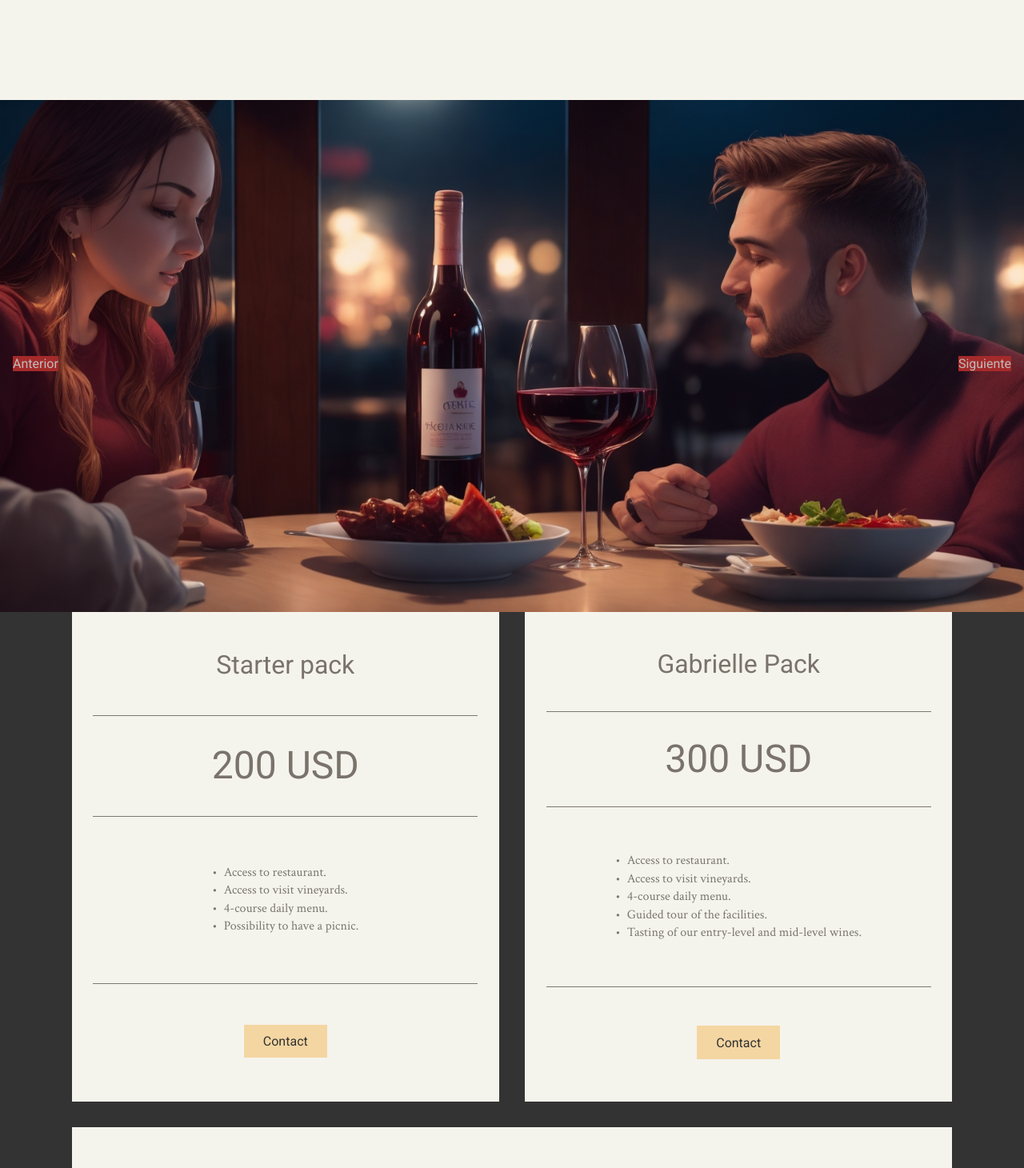
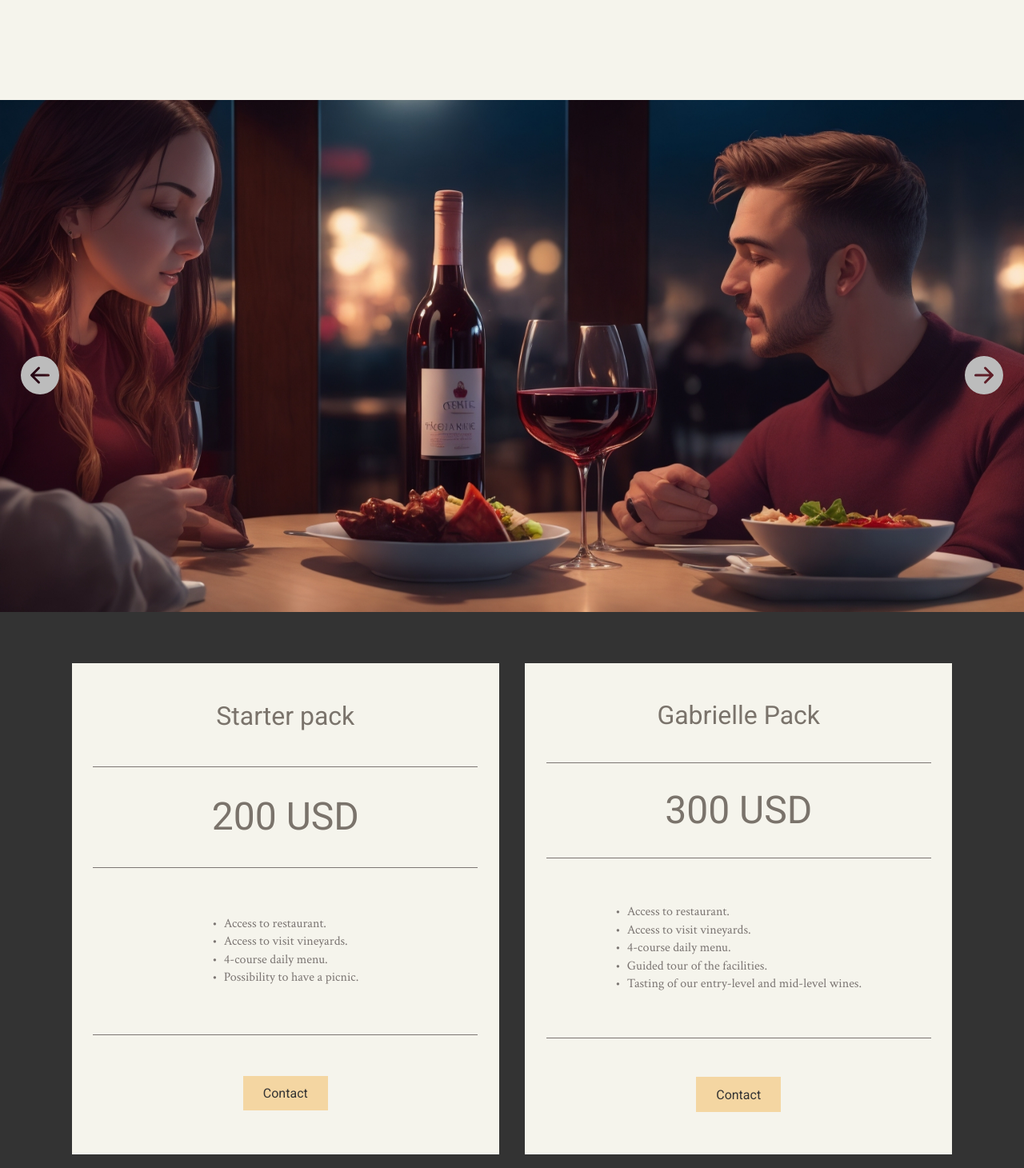
Before and after one commit to FrancoDellinocente/Gabrielle-Ricciardi, a React (Vite) app: page /visit in a window 1280 px wide. Shown: the part 1230-2690 px from the top of the page at 80% size. Built offline with nearby package versions, Linux system fonts and the light colour scheme; a web font is replaced by a local one.

Commit message:
Visit finalizado

```diff
--- a/src/Components/Carousel/Carousel.css
+++ b/src/Components/Carousel/Carousel.css
@@ -15,16 +15,20 @@
     object-fit: contain;  /* Ajusta la imagen sin deformarla */
   }
 
-  .carousel__left{
+  .carousel__button{
     position: absolute;
-    left: 1em;
     top: 50%;
-    background-color: brown;
+    cursor: pointer;
   }
 
-  .carousel__right{
-    position: absolute;
-    right: 1em;
-    top: 50%;
-    background-color: brown;
+  .carousel__button:hover{
+    color: var(--blanco);
   }
+
+  .carousel__button--left{
+    left: 2%;
+  }
+
+  .carousel__button--right{
+    right: 2%;
+  }
--- a/src/Components/Carousel/Carousel.jsx
+++ b/src/Components/Carousel/Carousel.jsx
@@ -30,9 +30,17 @@ const Carousel = ({ images, interval = 3000 }) => {
 
   return (
     <div className="carousel">
-      <button onClick={prevSlide} className="carousel__left">Anterior</button>
+      <button onClick={prevSlide} className="carousel__button carousel__button--left">
+        <svg xmlns="http://www.w3.org/2000/svg" width="48" height="48" className="" viewBox="0 0 16 16">
+          <path d="M8 0a8 8 0 1 0 0 16A8 8 0 0 0 8 0zm3.5 7.5a.5.5 0 0 1 0 1H5.707l2.147 2.146a.5.5 0 0 1-.708.708l-3-3a.5.5 0 0 1 0-.708l3-3a.5.5 0 1 1 .708.708L5.707 7.5H11.5z"/>
+        </svg>
+      </button>
       <img className="carousel-image" src={images[currentIndex]} alt="carousel"  />
-      <button onClick={nextSlide} className="carousel__right">Siguiente</button>
+      <button onClick={nextSlide} className="carousel__button carousel__button--right">
+        <svg xmlns="http://www.w3.org/2000/svg" width="48" height="48" className="" viewBox="0 0 16 16">
+          <path d="M8 0a8 8 0 1 1 0 16A8 8 0 0 1 8 0zM4.5 7.5a.5.5 0 0 0 0 1h5.793l-2.147 2.146a.5.5 0 0 0 .708.708l3-3a.5.5 0 0 0 0-.708l-3-3a.5.5 0 1 0-.708.708L10.293 7.5H4.5z"/>
+        </svg>
+      </button>
     </div>
   );
 };
--- a/src/Components/Footer/Footer.css
+++ b/src/Components/Footer/Footer.css
@@ -1,4 +1,6 @@
 .footer{
+    position: relative;
+    bottom: 100%;
     background-color: var(--color-fondoOscuro);
     width: 100%;
     height: auto;
--- a/src/Components/OurStory/OurStory.css
+++ b/src/Components/OurStory/OurStory.css
@@ -3,6 +3,7 @@
     top: 4em;
     width: 100%;
     margin-bottom: 5%;
+    overflow: hidden;
 
     display: flex;
     flex-flow: column;
@@ -11,13 +12,12 @@
 }
 
 .ourstory__firstimg{
+    background: linear-gradient(rgba(5, 7, 12, 0.50),rgba(5, 7, 12, 0.50)), url(../../assets/img/Verona_1.jpg) no-repeat center center fixed;
+    background-size: cover;
+    background-position-y: top;
+    height: 30vh;
     max-height: 30em;
     width: 100%;
-}
-
-.firstimg__img{
-    width: 100%;
-    margin-top: -150px;
 }
 
 .ourstory__banner{
--- a/src/Components/OurStory/OurStory.jsx
+++ b/src/Components/OurStory/OurStory.jsx
@@ -2,7 +2,6 @@
 import './OurStory.css'
 import CardTimeLine from '../CardTimeLine/CardTimeLine';
 import Family_1 from '../../assets/img/Family_1.png';
-import Verona from '../../assets/img/Verona_1.jpg';
 import i1623 from '../../assets/img/Timeline/1623.jpg';
 import i1645 from '../../assets/img/Timeline/1645.jpg';
 import i1692 from '../../assets/img/Timeline/1692.jpg';
@@ -116,7 +115,7 @@ const OurStory = () => {
   return (
     <div className='ourstory'>
       <div className='ourstory__firstimg'>
-        <img className='firstimg__img' src={Verona}></img>
+
       </div>
       <div className='ourstory__banner'>
         <div className='banner__containerimg'>
--- a/src/Components/PriceCard/PriceCard.css
+++ b/src/Components/PriceCard/PriceCard.css
@@ -71,6 +71,7 @@
     font-family: var(--tipo-subtitulos);
     color: var(--color-fondoOscuro);
     background-color: var(--color-logo);
+    border: .1em solid var(--color-logo);
     cursor: pointer;
 }
 
@@ -78,3 +79,76 @@
     color: var(--color-logo);
     background-color: var(--color-fondoOscuro);
 }
+
+
+
+/* #btn-modal{
+    display: none;
+}
+.container-modal{
+    width: 100%;
+    height: 100vh;
+    position: fixed;
+    top: 0; left: 0;
+    background-color: rgba(144, 148, 150, 0.8);
+    display: none;
+    justify-content: center;
+    align-items: center;
+    z-index: 100;
+}
+
+#btn-modal:checked ~ .container-modal{
+    display: flex;
+} */
+
+.pricecard__modal{
+    display: none;
+    width: 100%;
+    height: 100vh;
+    position: fixed;
+    top: 0; left: 0;
+    background-color: rgba(144, 148, 150, 0.8);
+    display: none;
+    justify-content: center;
+    align-items: center;
+    z-index: 100;
+}
+.pricecard__modal.isActive{
+    display: flex;
+}
+.modal__modalcont{
+    width: 100%;
+    max-width: 25em;
+    padding: 3em;
+    background-color: var(--color-fondoOscuro);
+    border-radius: 1em;
+
+    display: flex;
+    flex-direction: column;
+    align-items: center;
+    justify-content: center;
+    gap: 2em;
+}
+.modalcont__title{
+    color: var(--color-logo);
+    font-family: var(--tipo-titulos);
+    font-size: 4em;
+}
+.modalcont__info{
+    display: flex;
+    flex-direction: column;
+    align-items: center;
+    justify-content: center;
+    gap: .5em;
+}
+
+.modalcont__paragraph{
+    text-align: center;
+    color: var(--color-cuerpoOscuro);
+    font-family: var(--tipo-subtitulos);
+    font-size: 1em;
+}
+
+.modalcont__paragraph--highlight{
+    color: var(--color-logo);
+}
--- a/src/Components/PriceCard/PriceCard.jsx
+++ b/src/Components/PriceCard/PriceCard.jsx
@@ -1,8 +1,13 @@
 /* eslint-disable react/prop-types */
 import './PriceCard.css'
-
+import { useState} from 'react';
 
 const PriceCard = ({Info}) => {
+  const [modal, setModal] = useState(false);
+
+  const toggleModal = () => {
+    setModal(!modal);
+  };
 
   return (
     <div className='pricecard'>
@@ -21,7 +26,37 @@ const PriceCard = ({Info}) => {
         </div>
         <div className='pricecard__line'></div>
         <div className='pricecard__sectionpc'>
-          <button className='sectionpc__button'>Contact</button>
+          <button className='sectionpc__button' onClick={toggleModal}>
+            Contact
+          </button>
+        </div>
+        {/* <label htmlFor="btn-modal">
+            Abrir Modal
+        </label>
+        <input type="checkbox" id="btn-modal"></input>
+        <div className="container-modal">
+            <div className="content-modal">
+                <h2>¡Bienvenido!</h2>
+                <p>Lorem, ipsum dolor sit amet consectetur adipisicing elit. Consequatur, nostrum!</p>
+                <div className="btn-cerrar">
+                    <label htmlFor="btn-modal">Cerrar</label>
+                </div>
+            </div>
+            <label htmlFor="btn-modal" className="cerrar-modal"></label>
+        </div> */}
+
+        <div className={`pricecard__modal ${modal ? 'isActive' : ''}`}>
+            <div className="modal__modalcont">
+                <h1 className='modalcont__title'>Contact us</h1>
+                <div className='modalcont__info'>
+                  <p className='modalcont__paragraph'>All our packages must be planned and booked with at least one week´s advance notice.</p>
+                  <p className='modalcont__paragraph'>You can talk to us on our WhatsApp:</p>
+                  <p className='modalcont__paragraph modalcont__paragraph--highlight'>(+22) 2222222222</p>
+                  <p className='modalcont__paragraph'>Or you can write to us by mail.</p>
+                  <p className='modalcont__paragraph modalcont__paragraph--highlight'>example@gmail.com</p>
+                </div>
+                <button className="sectionpc__button" onClick={toggleModal}> Cerrar </button>
+            </div>
         </div>
     </div>
   )
--- a/src/Components/Visit/Visit.css
+++ b/src/Components/Visit/Visit.css
@@ -1,6 +1,7 @@
 .visit{
     position: relative;
     top: 4em;
+    width: 100%;
     margin-bottom: 4em;
 }
 
@@ -68,8 +69,10 @@
 }
 
 .visit__carousel{
-    height: 80vh;
+    height: auto;
+    max-height: 80vh;
     width: 100%;
+    overflow: hidden;
 
     display: flex;
     align-items: center;
@@ -78,7 +81,7 @@
 
 .carousel__container{
     width: 100%;
-    height: 100%;
+    height: auto;
     overflow: hidden;
 
     display: flex;
@@ -87,7 +90,7 @@
 }
 
 .visit__wrapcards{
-    padding: 0 7%;
+    padding: 5% 7%;
     height: 100%;
     width: 100%;
 
@@ -102,4 +105,5 @@
 .wrapcards__card{
     flex: 1;
     min-width: 22em;
+
 }
```
Also changed, not shown: src/assets/img/Verona_1.jpg.
